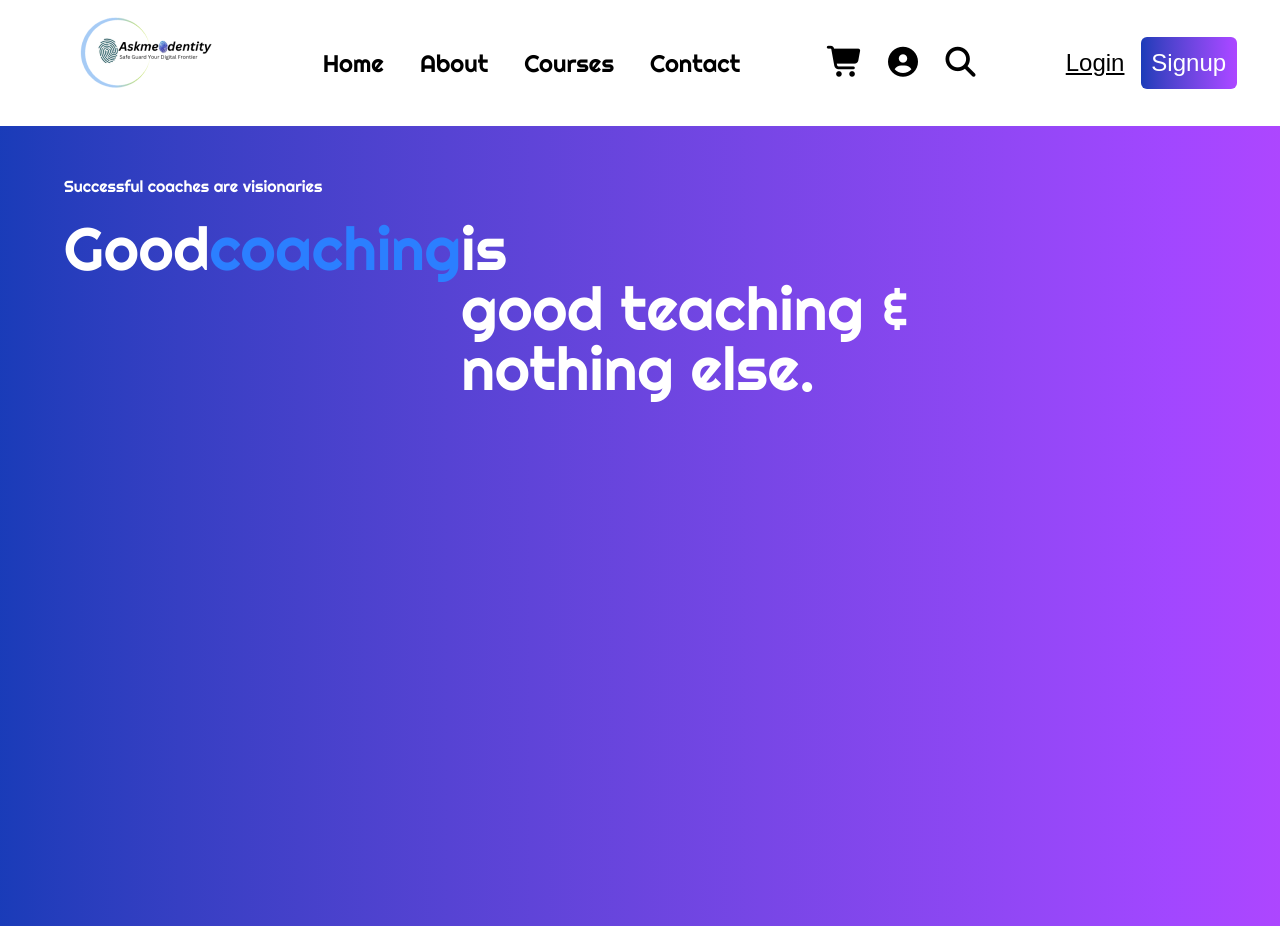
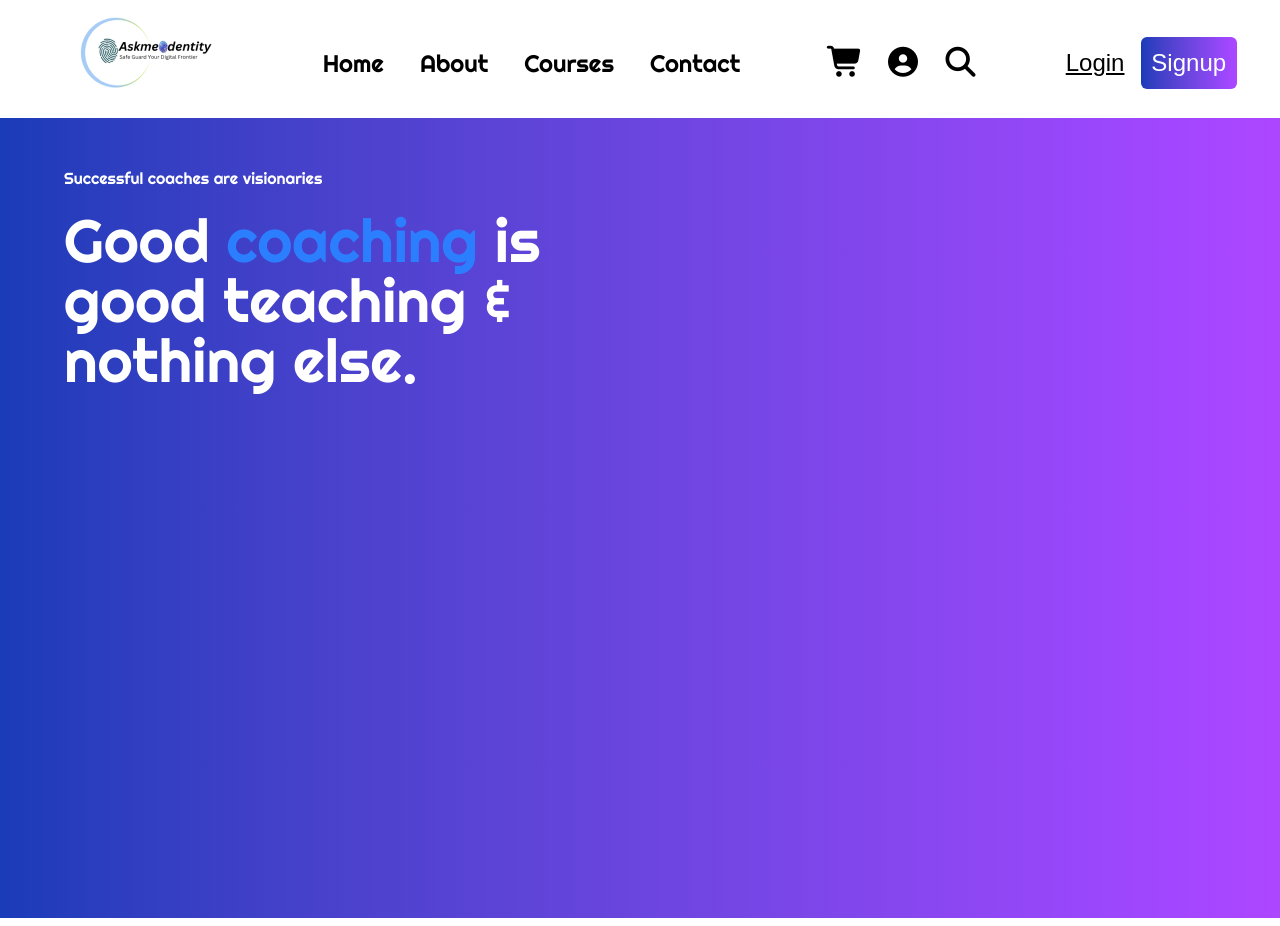
Before and after one commit to selvajr/Responsive-Landing-page, a plain HTML site: page index.html in a window 1280 px wide. Drawn offline with Linux system fonts and the light colour scheme.

Commit message:
modified:   index.html

```diff
--- a/index.html
+++ b/index.html
@@ -15,8 +15,8 @@
     />
   </head>
   <body>
-    <header class="pt-2 pb-2">
-      <nav class="container flex items-center justify-around flex-wrap ">
+    <header class="pt-2 ">
+      <nav class="container flex items-center justify-around">
         <div>
           <img src="../images/Askmeidentity 2.png" alt="Logo" class="pl-0.5" />
         </div>
@@ -61,8 +61,8 @@
         <h3 class="font-righteous pt-12 text-white">
           Successful coaches are visionaries
         </h3>
-        <h1 class="flex flex-wrap font-righteous text-6xl text-white">
-          Good <span class="flex flex-wrap text-blue-500">coaching</span> is <br />
+        <h1 class="font-righteous text-6xl text-white">
+          Good <span class="text-blue-500">coaching</span> is <br />
           good teaching & <br />
           nothing else.
         </h1>
```
Also changed, not shown: src/output.css.
